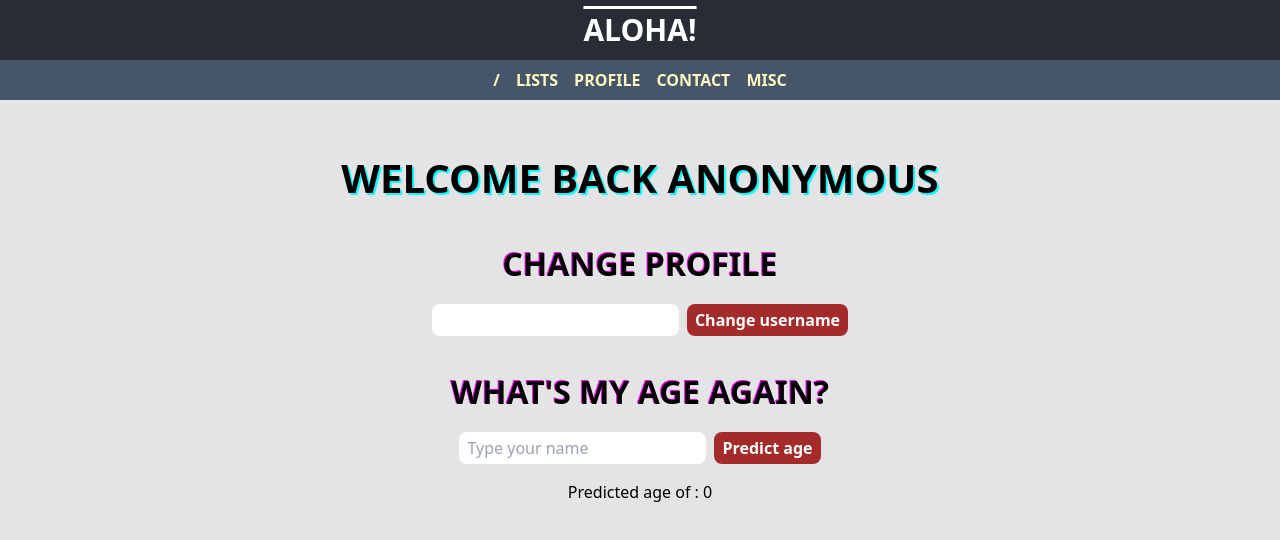
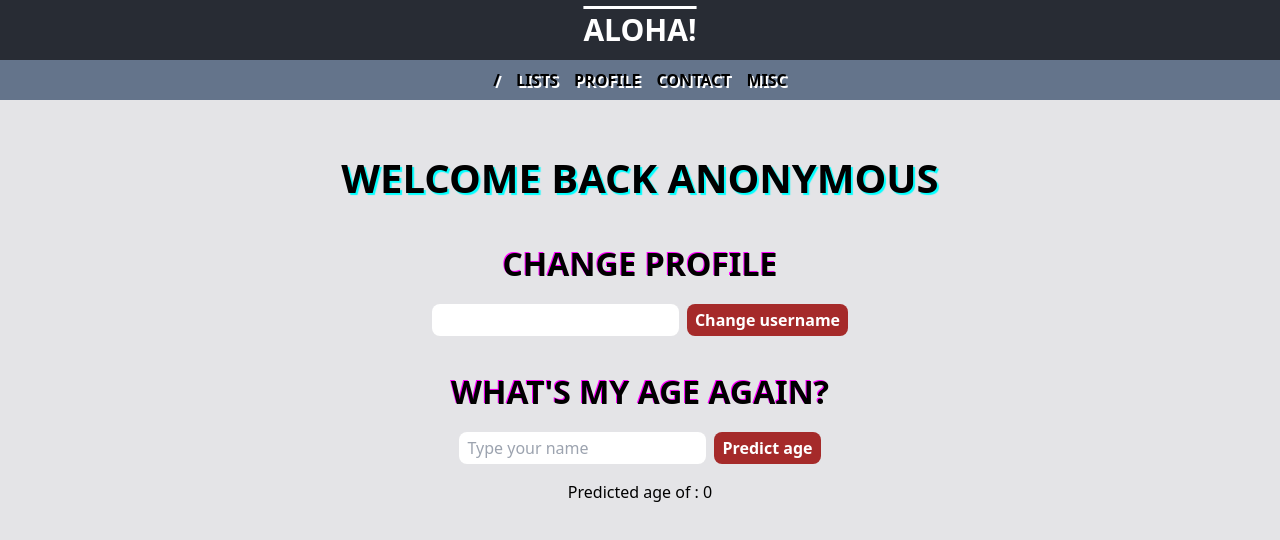
Before and after one commit to ckdev88/react-miniblog, a React (Create React App) app: page /profile in a window 1280 px wide. Shown: the top 540 px of the page. Built offline with nearby package versions, Linux system fonts and the light colour scheme; no server answers.

Commit message:
tweak navbar styling

```diff
--- a/src/App.css
+++ b/src/App.css
@@ -77,3 +77,12 @@ p.form-error {
 	right: 0;
 	display: block;
 }
+nav a {
+	text-shadow: 2px 2px 0px white;
+	color: black;
+	transition: 0.05s text-shadow linear;
+	font-weight: 900;
+}
+nav a:hover {
+	text-shadow: -1px -1px 0 white;
+}
--- a/src/components/Navbar.js
+++ b/src/components/Navbar.js
@@ -2,7 +2,7 @@ import { Link } from "react-router-dom";
 
 export default function Navigation() {
 	return (
-		<nav className="block text-yellow-100 py-2 bg-slate-600 font-bold mb-4 uppercase">
+		<nav className="block py-2 bg-slate-500 font-bold mb-4 uppercase ">
 			<Link to="/" className="mx-2">
 				/
 			</Link>
```
